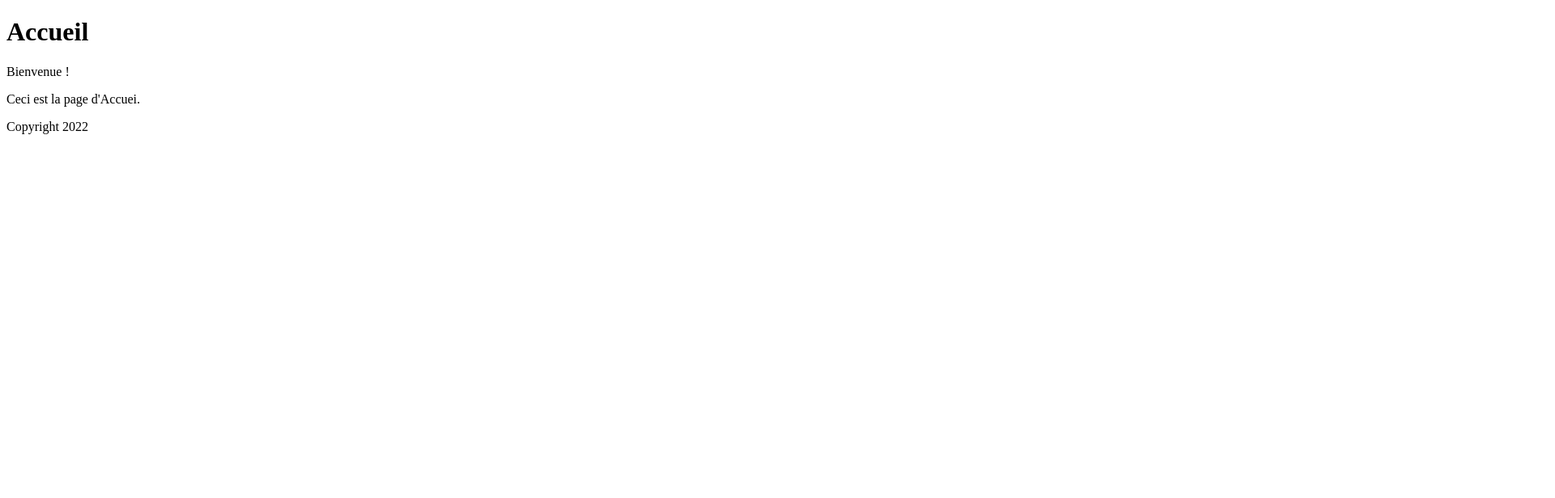
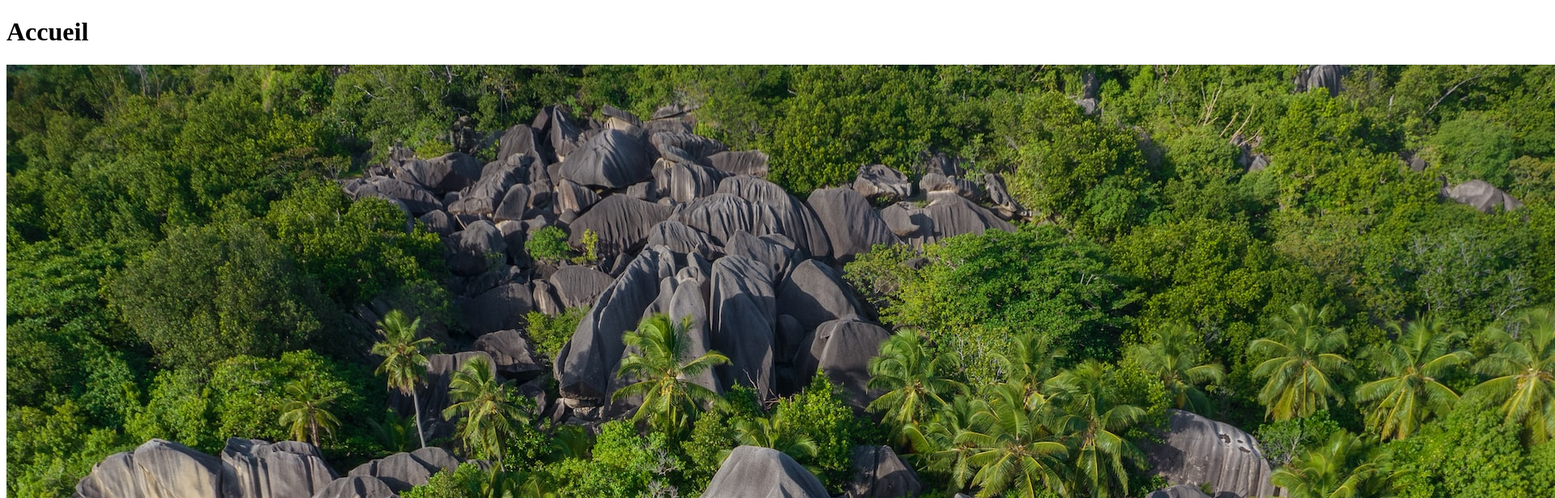
Before and after one commit to badr59k/git.test, a plain HTML site: page index.html in a window 1280 px wide. Shown: the top 616 px of the page at 81% size, 1920 px wide, since content can reach past the window. Drawn offline with Linux system fonts and the light colour scheme.

Commit message:
Ajout d'une image sur la page d'accueil
Ajout des mentions légales.
Ajout d'une balise img.
Ajout de l'image.

```diff
--- a/index.html
+++ b/index.html
@@ -8,6 +8,7 @@
 </head>
 <body>
     <h1>Accueil</h1>
+    <img src="pawel-wieladek-BQoZ23urEEk-unsplash.jpg" alt="Bannière">
     <p> Bienvenue ! </p>
     <p>Ceci est la page d'Accuei.</p>
     <footer>Copyright 2022</footer>
```
Also changed, not shown: pawel-wieladek-BQoZ23urEEk-unsplash.jpg (added), 1 other file.
